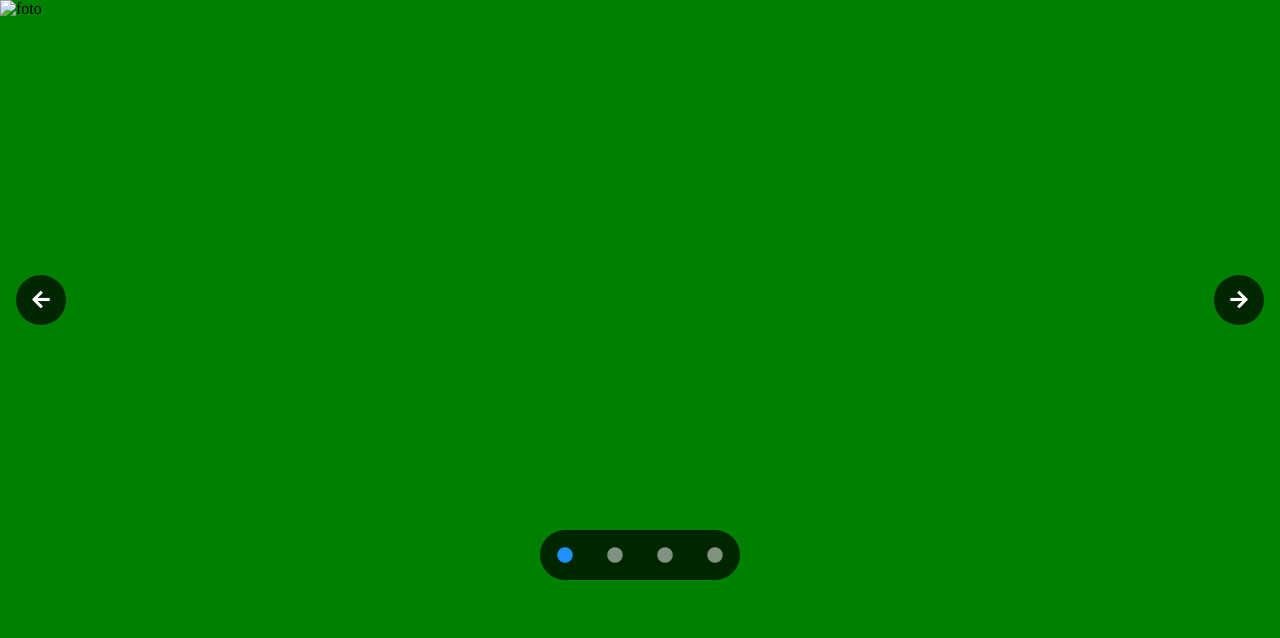
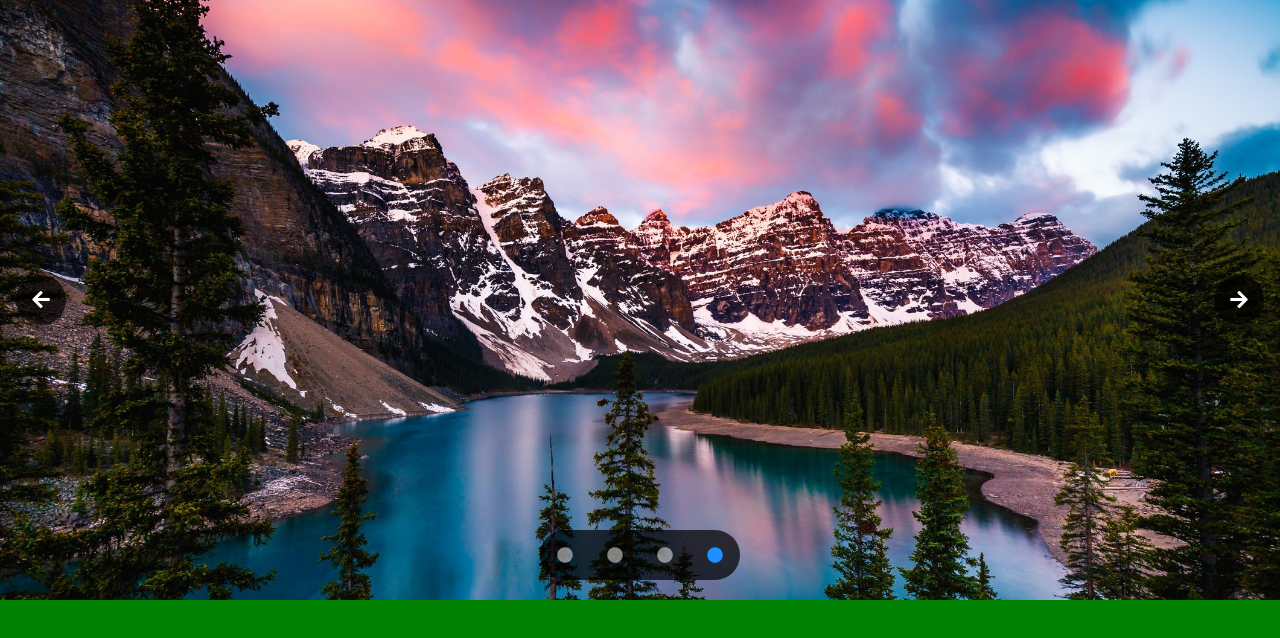
Before and after one commit to RLuis-Silva/vue-slider, a plain HTML site: page index.html in a window 1280 px wide. Both pictures are taken after a click on the icon 41 px from the left and 300 px from the top of the page. Drawn offline with nearby package versions, Linux system fonts and the light colour scheme.

Commit message:
add function + event

```diff
--- a/index.html
+++ b/index.html
@@ -19,15 +19,15 @@
     <title>Document</title>
 </head>
 <body>
-    <div class="app">
-       <div class="slider">
+    <div id="app">
+       <div class="slider" @mouseenter="fermaLoop" @mouseleave="inizioLoop">
             <div class="sx">
-                <i class="fas fa-arrow-left"></i>
+                <i class="fas fa-arrow-left" @click="prevPhoto"></i>
             </div>
 
             <div class="images">
                 <!-- <img src="./img/image1.jpg" alt=""> -->
-                <img :src="photos[0]" alt="foto">
+                <img v-bind:src="photos[indexPhoto]" alt="foto">
             </div>
 
             <div class="dx" @click = "nextPhoto">
@@ -35,10 +35,23 @@
             </div>
 
             <div class="nav">
-                <i class="fas fa-circle active"></i>
+                <!-- <i class="fas fa-circle active"></i>
                 <i class="fas fa-circle"></i>
                 <i class="fas fa-circle"></i>
-                <i class="fas fa-circle"></i>
+                <i class="fas fa-circle"></i> -->
+
+                <!-- rendo le <i> più dinamico: creo le i quante sono le foto! -->
+                <i
+                class="fas fa-circle"
+                v-for="(photo, index) in photos"
+                :class="index == indexPhoto ? 'active': '' "
+                @click="setPhoto(index)"
+                ></i>
+
+                <!-- :class="index == indexPhoto ? 'active': '' "
+                if(index == indexPhoto){
+                    active; ovvero aggiungi la classe 'active' all' elemento <i>
+                } -->
             </div>
        </div>
     </div>
--- a/main.js
+++ b/main.js
@@ -11,20 +11,47 @@ const app = new Vue({
             './img/image2.jpg',
             './img/image3.jpg',
             './img/image4.jpg'
-        ]
-
-
-
+        ],
+        intervalloId: 0
+    },
+    created(){
+        console.log("created");
+        this.inizioLoop();
     },
 
     methods: {
         //la funzione passa all' immagine successiva
         nextPhoto(){
+            // incremento della foto di 1
             this.indexPhoto ++;
 
             if(this.indexPhoto > (this.photos.length - 1) ){
                 this.indexPhoto = 0;
             }
+        },
+
+        prevPhoto(){
+            // decremento la foto
+            this.indexPhoto--;
+
+            if(this.indexPhoto < 0){
+                this.indexPhoto = this.photos.length - 1;
+            }
+        },
+
+        setPhoto(index){
+            this.indexPhoto = index;
+        },
+
+        inizioLoop(){
+            this.intervalloId = setInterval(()=>{
+                this.nextPhoto();
+            }, 3000);
+        },
+
+        // ferma il loop se il mouse è sopra lo slider
+        fermaLoop(){
+            clearInterval(this.intervalloId);
         }
     }
 });
```
Also changed, not shown: img/p1.jpg (added).
